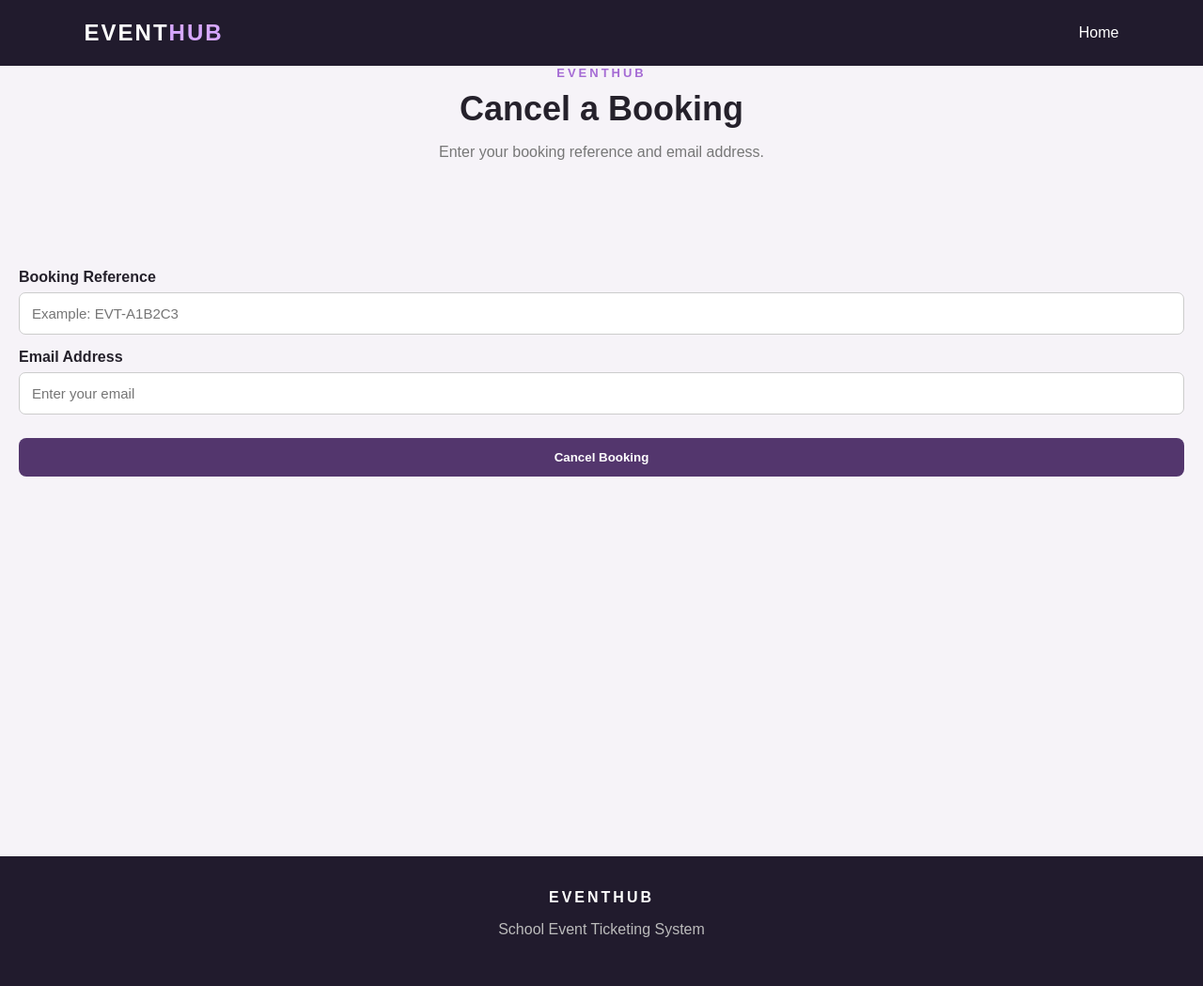
After one commit to st25511-hub/Year-12-assessment, a Flask app: page /cancel in a window 1280 px wide. The commit adds this page. Shown: the whole page at 94% size. Run offline with Flask 3, Linux system fonts and the light colour scheme.

Commit message:
Add booking cancellation functionality

```diff
--- a/app.py
+++ b/app.py
@@ -72,6 +72,7 @@ def validate_quantity(quantity, available):
 
     return True, ""
 
+
 def initialise_database():
     """Create the bookings database if it does not exist."""
 
@@ -88,9 +89,22 @@ def initialise_database():
             quantity INTEGER NOT NULL,
             ticket_price REAL NOT NULL,
             total REAL NOT NULL,
-            booking_date TEXT DEFAULT CURRENT_TIMESTAMP
+            booking_date TEXT DEFAULT CURRENT_TIMESTAMP,
+            cancelled INTEGER NOT NULL DEFAULT 0
         )
     """)
+
+    columns = [
+        row[1] for row in connection.execute(
+            "PRAGMA table_info(bookings)"
+        ).fetchall()
+    ]
+
+    if "cancelled" not in columns:
+        connection.execute("""
+            ALTER TABLE bookings
+            ADD COLUMN cancelled INTEGER NOT NULL DEFAULT 0
+        """)
 
     connection.commit()
     connection.close()
@@ -234,6 +248,73 @@ def book(event_name):
         ticket_prices=TICKET_PRICES
     )
 
+
+@app.route("/cancel", methods=["GET", "POST"])
+def cancel_booking():
+    """Find and cancel an existing booking."""
+
+    if request.method == "POST":
+        reference = request.form.get("reference", "").strip().upper()
+        email = request.form.get("email", "").strip()
+
+        connection = sqlite3.connect(DATABASE_FILE)
+        connection.row_factory = sqlite3.Row
+
+        booking = connection.execute("""
+            SELECT * FROM bookings
+            WHERE reference = ? AND email = ?
+        """, (reference, email)).fetchone()
+
+        if booking is None:
+            connection.close()
+            return render_template(
+                "cancel.html",
+                error="No booking was found with those details."
+            )
+
+        if booking["cancelled"] == 1:
+            connection.close()
+            return render_template(
+                "cancel.html",
+                error="This booking has already been cancelled."
+            )
+
+        events = load_events()
+        event_name = booking["event"]
+
+        if event_name not in events:
+            connection.close()
+            return render_template(
+                "cancel.html",
+                error="The event could not be found."
+            )
+
+        cursor = connection.execute("""
+            UPDATE bookings
+            SET cancelled = 1
+            WHERE reference = ? AND cancelled = 0
+        """, (reference,))
+
+        if cursor.rowcount != 1:
+            connection.close()
+            return render_template(
+                "cancel.html",
+                error="This booking has already been cancelled."
+            )
+
+        connection.commit()
+        connection.close()
+
+        events[event_name]["available"] += booking["quantity"]
+        save_events(events)
+
+        return render_template(
+            "cancellation_confirmation.html",
+            booking=booking
+        )
+
+    return render_template("cancel.html")
+
 initialise_database()
 
 if __name__ == "__main__":
--- /dev/null
+++ b/templates/cancel.html
@@ -0,0 +1,46 @@
+
+{% extends "base.html" %}
+
+{% block content %}
+
+<section class="section-heading">
+    <p class="eyebrow">EVENTHUB</p>
+    <h2>Cancel a Booking</h2>
+    <p>Enter your booking reference and email address.</p>
+</section>
+
+<section class="booking-section">
+
+    {% if error %}
+        <p class="error">{{ error }}</p>
+    {% endif %}
+
+    <form method="POST">
+
+        <label for="reference">Booking Reference</label>
+        <input
+            type="text"
+            id="reference"
+            name="reference"
+            placeholder="Example: EVT-A1B2C3"
+            required
+        >
+
+        <label for="email">Email Address</label>
+        <input
+            type="email"
+            id="email"
+            name="email"
+            placeholder="Enter your email"
+            required
+        >
+
+        <button type="submit" class="button">
+            Cancel Booking
+        </button>
+
+    </form>
+
+</section>
+
+{% endblock %}
```
Also changed, not shown: templates/cancellation_confirmation.html (added, +32 -0 lines), templates/index.html (+7 -0 lines), data/bookings.db.
